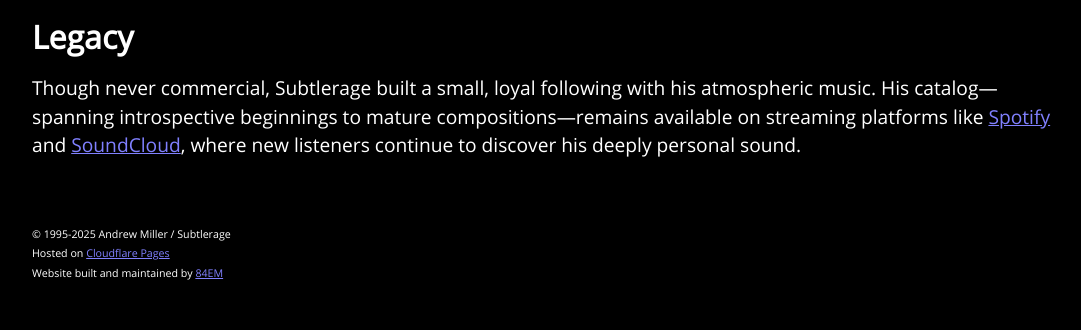
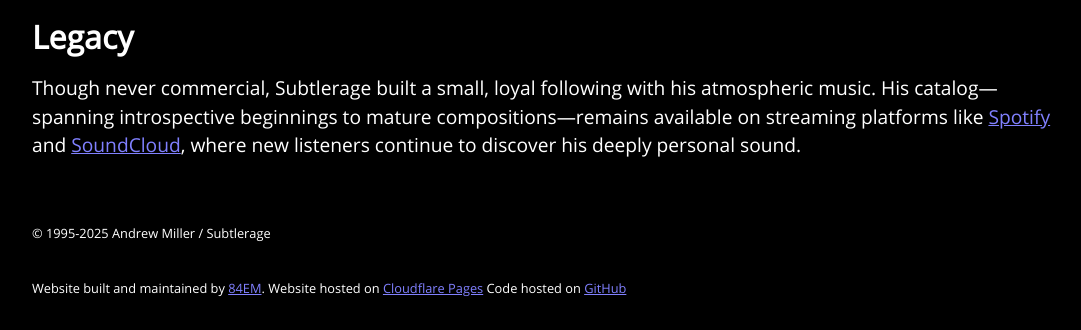
Before and after one commit to 84em/subtlerage, a plain HTML site: page index.html in a window 1280 px wide. Shown: the part 2454-2784 px from the top of the page, without its empty margins (96-1177 px from the left). Drawn offline with Linux system fonts and the light colour scheme; files whose address does not match are found by name.

Commit message:
updates credits & readme

```diff
--- a/assets/styles/style.css
+++ b/assets/styles/style.css
@@ -66,3 +66,7 @@ a {
     color: #8080FF;
     text-decoration: underline;
 }
+
+small {
+    font-size: 0.8rem;
+}
--- a/index.html
+++ b/index.html
@@ -54,7 +54,7 @@
                 }
             ],
             "sameAs": [
-                "https://open.spotify.com/artist/4gZDcEvAY7SBx2qu78ZZt2",
+                "https://open.spotify.com/artist/5II5IyqMnlMsNebJ9sDDpa?si=cHjTTmLIQqmx968jryJ63Q",
                 "https://soundcloud.com/subtlerage"
             ]
         }
@@ -107,9 +107,11 @@
 </section>
 
 <footer>
-    <p><small>&copy; 1995-2025 Andrew Miller / Subtlerage
-        <br/>Hosted on <a href="https://pages.cloudflare.com/" target="_blank" rel="nofollow nooopner">Cloudflare Pages</a></small>
-        <br/><small>Website built and maintained by <a href="https://www.84em.com/" target=")blank">84EM</a></small></p>
+    <p>&copy; 1995-2025 Andrew Miller / Subtlerage</p>
+    <p><small>
+        <br/>Website built and maintained by <a href="https://www.84em.com/" target="_blank">84EM</a>.
+        Website hosted on <a href="https://pages.cloudflare.com/" target="_blank" rel="nofollow nooopner">Cloudflare Pages</a>
+        Code hosted on <a href="https://github.com/84em/subtlerage" target="_blank" rel="nofollow nooopner">GitHub</a></small>
 </footer>
 
 </body>
```
Also changed, not shown: 1 other file.
